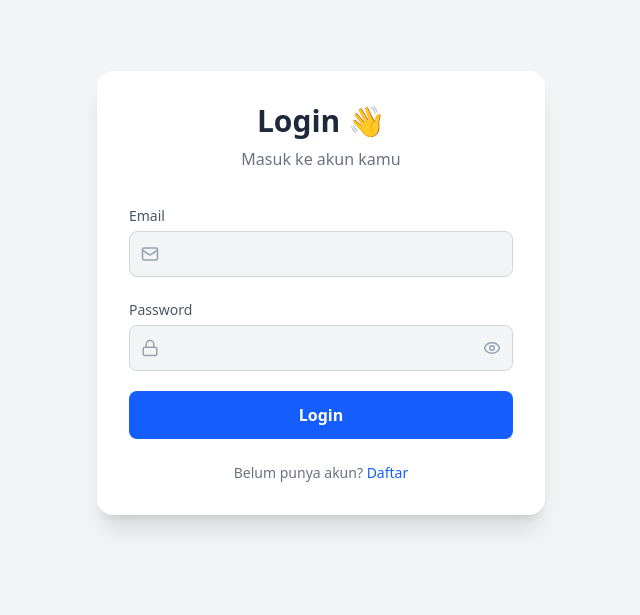
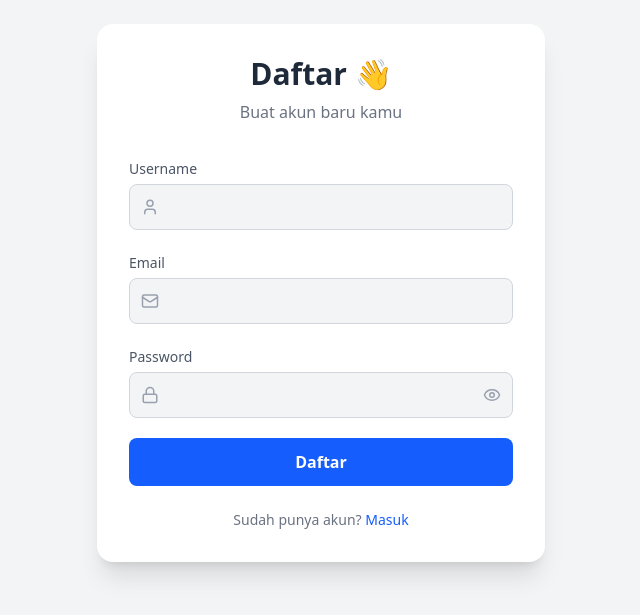
Before and after one commit to fatkhulloh/nextjslogin, a Next.js app: page /register in a window 1280 px wide. Shown: the part 107-722 px from the top of the page, without its empty margins (319-959 px from the left). Built offline with nearby package versions, Linux system fonts and the light colour scheme; no server answers.

Commit message:
fix xbug

```diff
--- /dev/null
+++ b/app/api/users/route.ts
@@ -0,0 +1,19 @@
+import { NextResponse } from "next/server";
+import { supabase } from "@/app/lib/supabaseClient"; // sesuaikan path
+
+export async function GET() {
+  try {
+    // Ambil semua data dari tabel users
+    const { data, error } = await supabase.from("users").select("*");
+
+    if (error) {
+      console.error("Supabase error:", error);
+      return NextResponse.json({ error: error.message }, { status: 500 });
+    }
+    console.log("DataSupabase:", data);
+    return NextResponse.json({ users: data });
+  } catch (err) {
+    console.error("Server error:", err);
+    return NextResponse.json({ error: "Server error" }, { status: 500 });
+  }
+}
--- a/app/layout/PrivateDashboard.tsx
+++ b/app/layout/PrivateDashboard.tsx
@@ -1,29 +1,66 @@
 'use client'
-import React from 'react'
+import { useEffect, useState } from "react";
 
-interface PrivateDashboardProps {
-  user: {
-    username: string
-    email?: string
-  }
+interface User {
+  id: string;
+  created_at: string;
+  username: string;
+  email: string;
+  password?: string;
 }
 
-const PrivateDashboard = ({ user }: PrivateDashboardProps) => {
+export default function PrivateDashboard() {
+    const [users, setUsers] = useState<User[]>([]);
+  const [loading, setLoading] = useState(true);
+  const [error, setError] = useState("");
+
+  useEffect(() => {
+    const fetchUsers = async () => {
+      try {
+        const res = await fetch("/api/users");
+        const data = await res.json();
+
+        if (res.ok) {
+          setUsers(data.users);
+        } else {
+          setError(data.error || "Failed to fetch users");
+        }
+      } catch (err) {
+        setError("Server error");
+      } finally {
+        setLoading(false);
+      }
+    };
+
+    fetchUsers();
+  }, []);
+
+  if (loading) return <p className="text-center mt-20">Loading...</p>;
+  if (error) return <p className="text-center mt-20 text-red-500">{error}</p>;
+
   return (
-    <div className="text-center space-y-4">
-      {/* Animasi teks sukses */}
-      <p className="text-green-500 text-xl font-semibold animate-bounce">
-        🎉 Selamat Anda Berhasil Login!
-      </p>
-
-      <h1 className="text-4xl font-bold">Private Dashboard</h1>
-
-      <p className="mt-2 text-gray-500 text-medium">
-        Selamat Datang <span className="font-bold">{user.username}</span>, <br />
-        Email: <span className="font-bold">{user.email}</span>
-      </p>
+    <div className="p-8">
+      <h1 className="text-3xl font-bold mb-6">Users Table</h1>
+      <table className="w-full border border-gray-300 rounded-lg overflow-hidden">
+        <thead className="bg-gray-200 dark:bg-gray-500">
+          <tr>
+            <th className="p-3 border-b">ID</th>
+            <th className="p-3 border-b">Username</th>
+            <th className="p-3 border-b">Email</th>
+            <th className="p-3 border-b">Created At</th>
+          </tr>
+        </thead>
+        <tbody>
+          {users.map((user) => (
+            <tr key={user.id} className="even:bg-gray-100 dark:even:bg-gray-500">
+              <td className="p-3 border-b">{user.id}</td>
+              <td className="p-3 border-b">{user.username}</td>
+              <td className="p-3 border-b">{user.email}</td>
+              <td className="p-3 border-b">{user.created_at}</td>
+            </tr>
+          ))}
+        </tbody>
+      </table>
     </div>
-  )
+  );
 }
-
-export default PrivateDashboard
--- a/app/register/page.tsx
+++ b/app/register/page.tsx
@@ -3,13 +3,12 @@
 import { useState } from "react";
 import { useRouter } from "next/navigation";
 import Link from "next/link";
-import { Mail, Lock, Eye, EyeOff } from "lucide-react";
-import { useAuth } from "../api/context/AuthContext";
+import { User, Mail, Lock, Eye, EyeOff } from "lucide-react";
 
-export default function LoginPage() {
+export default function RegisterPage() {
   const router = useRouter();
-  const { updateAuth } = useAuth();
 
+  const [username, setUsername] = useState("");
   const [email, setEmail] = useState("");
   const [pass, setPass] = useState("");
   const [showPassword, setShowPassword] = useState(false);
@@ -22,22 +21,22 @@ export default function LoginPage() {
     setError("");
 
     try {
-      const res = await fetch("/api/login", {
+      const res = await fetch("/api/register", {
         method: "POST",
         headers: { "Content-Type": "application/json" },
-        body: JSON.stringify({ email, pass }),
+        body: JSON.stringify({ username, email, password: pass }),
         credentials: "include",
       });
 
       const data = await res.json();
 
       if (!res.ok) {
-        setError(data.error || "Login gagal");
+        setError(data.error || "Pendaftaran gagal");
         return;
       }
 
-      await updateAuth();
-      router.push("/");
+      // Jika berhasil register, redirect ke login
+      router.push("/login");
     } catch {
       setError("Server error");
     } finally {
@@ -46,51 +45,54 @@ export default function LoginPage() {
   };
 
   return (
-    <div
-      className="
-        min-h-screen flex items-center justify-center px-4 relative
-        bg-gray-100 dark:bg-gray-900
-        transition-colors
-      "
-    >
-      {/* Fullscreen Loading */}
+    <div className="min-h-screen flex items-center justify-center px-4 relative bg-gray-100 dark:bg-gray-900 transition-colors">
+      {/* Loading Overlay */}
       {loading && (
         <div className="absolute inset-0 z-50 flex items-center justify-center bg-black/40 backdrop-blur-sm">
           <div className="flex flex-col items-center gap-4">
             <span className="w-14 h-14 border-4 border-white border-t-transparent rounded-full animate-spin" />
             <p className="text-white font-medium tracking-wide">
-              Logging in...
+              Memproses...
             </p>
           </div>
         </div>
       )}
 
-      {/* Login Card */}
-      <div
-        className={`
-          w-full max-w-md rounded-2xl shadow-xl p-8
-          bg-white text-gray-800
-          dark:bg-gray-800 dark:text-white
-          transition-all duration-300
-          ${loading ? "opacity-70 scale-[0.98]" : ""}
-        `}
-      >
+      {/* Register Card */}
+      <div className="w-full max-w-md rounded-2xl shadow-xl p-8 bg-white text-gray-800 dark:bg-gray-800 dark:text-white transition-all duration-300">
         <div className="text-center mb-8">
-          <h1 className="text-3xl font-bold">
-            Login 👋
-          </h1>
+          <h1 className="text-3xl font-bold">Daftar 👋</h1>
           <p className="mt-2 text-gray-500 dark:text-gray-400">
-            Masuk ke akun kamu
+            Buat akun baru kamu
           </p>
         </div>
 
         {error && (
-          <p className="text-red-500 mb-3 text-center">
-            {error}
-          </p>
+          <p className="text-red-500 mb-3 text-center">{error}</p>
         )}
 
         <form onSubmit={handleSubmit} className="space-y-5">
+          {/* Username */}
+          <div>
+            <label className="text-sm font-medium text-gray-600 dark:text-gray-300">
+              Username
+            </label>
+            <div className="relative mt-1">
+              <User
+                size={18}
+                className="absolute left-3 top-1/2 -translate-y-1/2 text-gray-400"
+              />
+              <input
+                type="text"
+                required
+                disabled={loading}
+                value={username}
+                onChange={(e) => setUsername(e.target.value)}
+                className="w-full pl-10 pr-4 py-2.5 rounded-lg border bg-gray-100 text-gray-800 border-gray-300 dark:bg-gray-700 dark:text-white dark:border-gray-600 focus:outline-none focus:ring-2 focus:ring-blue-500 disabled:opacity-60 disabled:cursor-not-allowed"
+              />
+            </div>
+          </div>
+
           {/* Email */}
           <div>
             <label className="text-sm font-medium text-gray-600 dark:text-gray-300">
@@ -107,13 +109,7 @@ export default function LoginPage() {
                 disabled={loading}
                 value={email}
                 onChange={(e) => setEmail(e.target.value)}
-                className="
-                  w-full pl-10 pr-4 py-2.5 rounded-lg border
-                  bg-gray-100 text-gray-800 border-gray-300
-                  dark:bg-gray-700 dark:text-white dark:border-gray-600
-                  focus:outline-none focus:ring-2 focus:ring-blue-500
-                  disabled:opacity-60 disabled:cursor-not-allowed
-                "
+                className="w-full pl-10 pr-4 py-2.5 rounded-lg border bg-gray-100 text-gray-800 border-gray-300 dark:bg-gray-700 dark:text-white dark:border-gray-600 focus:outline-none focus:ring-2 focus:ring-blue-500 disabled:opacity-60 disabled:cursor-not-allowed"
               />
             </div>
           </div>
@@ -134,22 +130,12 @@ export default function LoginPage() {
                 disabled={loading}
                 value={pass}
                 onChange={(e) => setPass(e.target.value)}
-                className="
-                  w-full pl-10 pr-10 py-2.5 rounded-lg border
-                  bg-gray-100 text-gray-800 border-gray-300
-                  dark:bg-gray-700 dark:text-white dark:border-gray-600
-                  focus:outline-none focus:ring-2 focus:ring-blue-500
-                  disabled:opacity-60 disabled:cursor-not-allowed
-                "
+                className="w-full pl-10 pr-10 py-2.5 rounded-lg border bg-gray-100 text-gray-800 border-gray-300 dark:bg-gray-700 dark:text-white dark:border-gray-600 focus:outline-none focus:ring-2 focus:ring-blue-500 disabled:opacity-60 disabled:cursor-not-allowed"
               />
               <button
                 type="button"
                 onClick={() => setShowPassword(!showPassword)}
-                className="
-                  absolute right-3 top-1/2 -translate-y-1/2
-                  text-gray-400 hover:text-gray-600
-                  dark:hover:text-white
-                "
+                className="absolute right-3 top-1/2 -translate-y-1/2 text-gray-400 hover:text-gray-600 dark:hover:text-white"
               >
                 {showPassword ? <EyeOff size={18} /> : <Eye size={18} />}
               </button>
@@ -160,21 +146,16 @@ export default function LoginPage() {
           <button
             type="submit"
             disabled={loading}
-            className="
-              w-full py-3 rounded-lg font-semibold
-              bg-blue-600 text-white
-              hover:bg-blue-700
-              disabled:opacity-60 transition
-            "
+            className="w-full py-3 rounded-lg font-semibold bg-blue-600 text-white hover:bg-blue-700 disabled:opacity-60 transition"
           >
-            {loading ? "Memproses..." : "Login"}
+            {loading ? "Memproses..." : "Daftar"}
           </button>
         </form>
 
         <p className="text-center text-sm mt-6 text-gray-500 dark:text-gray-400">
-          Belum punya akun?{" "}
-          <Link href="/register" className="text-blue-600 hover:underline">
-            Daftar
+          Sudah punya akun?{" "}
+          <Link href="/login" className="text-blue-600 hover:underline">
+            Masuk
           </Link>
         </p>
       </div>
```
